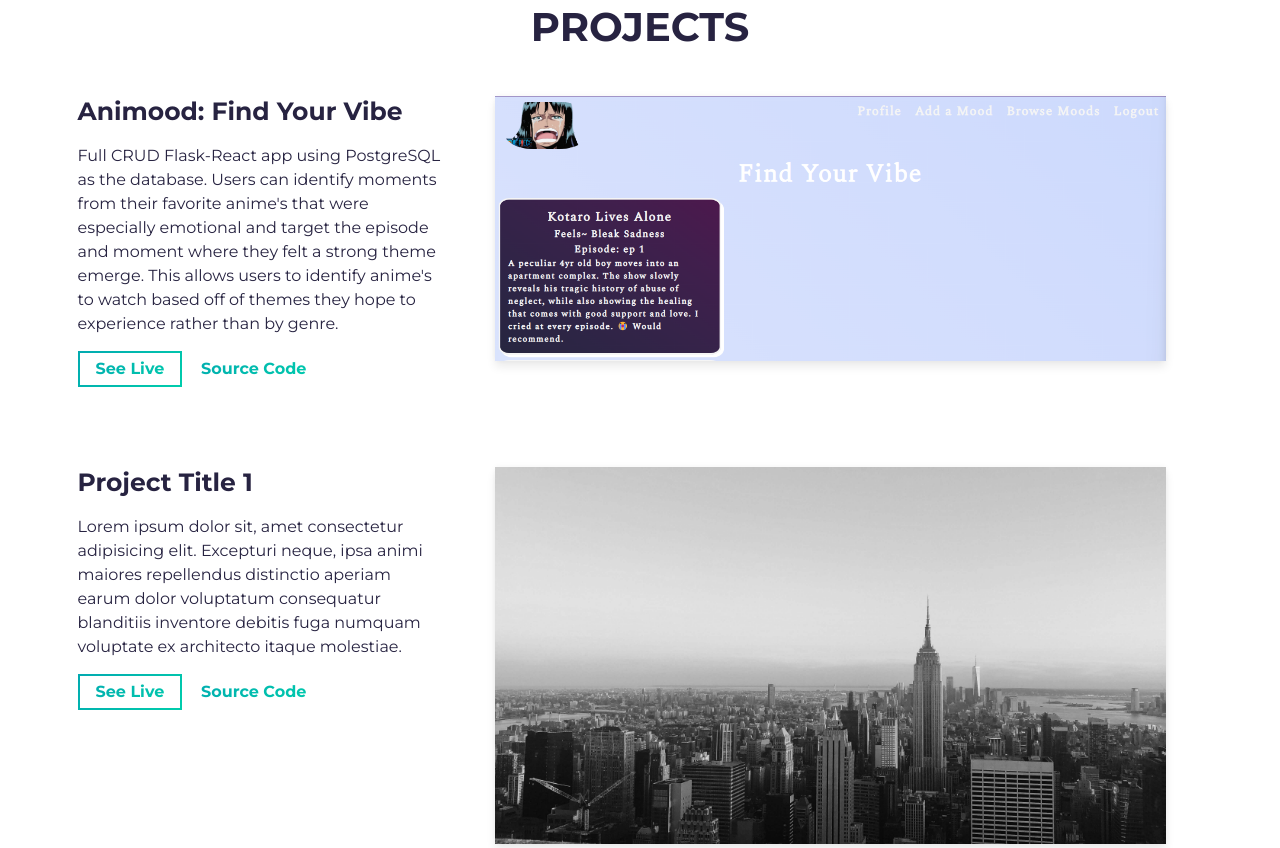
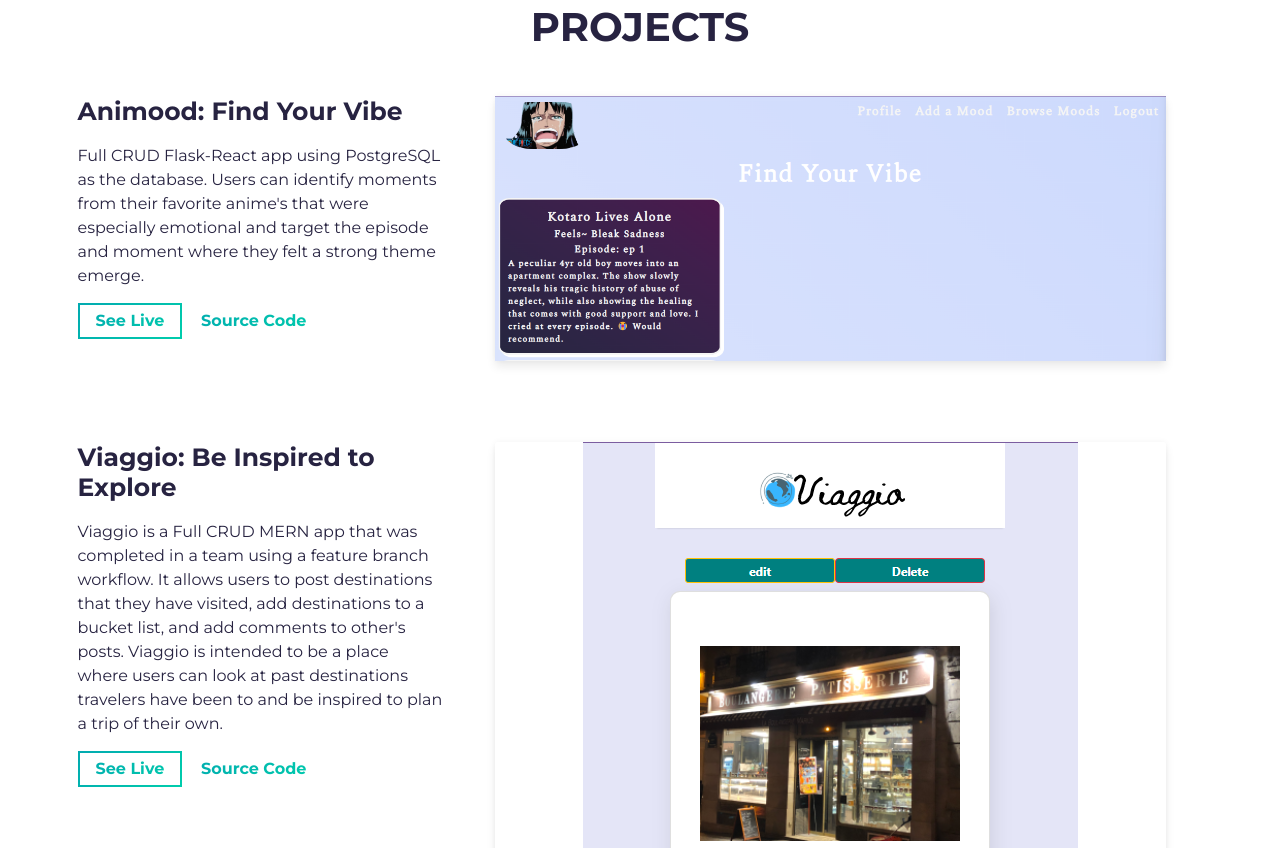
Before and after one commit to gkatsikis/portfolio2, a website built with Parcel: page src/index.html in a window 1280 px wide. Shown: the part 1515-2363 px from the top of the page. Built offline with nearby package versions, Linux system fonts and the light colour scheme.

Commit message:
add third project

```diff
--- a/src/index.html
+++ b/src/index.html
@@ -104,7 +104,7 @@
                 <div>
                   <p class="mb-4">
                     Full CRUD Flask-React app using PostgreSQL as the database.
-                    Users can identify moments from their favorite anime's that were especially emotional and target the episode and moment where they felt a strong theme emerge. This allows users to identify anime's to watch based off of themes they hope to experience rather than by genre.
+                    Users can identify moments from their favorite anime's that were especially emotional and target the episode and moment where they felt a strong theme emerge.
                   </p>
                 </div>
                 <a
@@ -151,21 +151,17 @@
           <div class="row">
             <div class="col-lg-4 col-sm-12">
               <div class="project-wrapper__text load-hidden">
-                <h3 class="project-wrapper__text-title">Project Title 1</h3>
+                <h3 class="project-wrapper__text-title">Viaggio: Be Inspired to Explore</h3>
                 <div>
                   <p class="mb-4">
-                    Lorem ipsum dolor sit, amet consectetur adipisicing elit.
-                    Excepturi neque, ipsa animi maiores repellendus distinctio
-                    aperiam earum dolor voluptatum consequatur blanditiis
-                    inventore debitis fuga numquam voluptate ex architecto
-                    itaque molestiae.
+                    Viaggio is a Full CRUD MERN app that was completed in a team using a feature branch workflow. It allows users to post destinations that they have visited, add destinations to a bucket list, and add comments to other's posts. Viaggio is intended to be a place where users can look at past destinations travelers have been to and be inspired to plan a trip of their own.
                   </p>
                 </div>
                 <a
                   rel="noreferrer"
                   target="_blank"
                   class="cta-btn cta-btn--hero"
-                  href="#!"
+                  href="https://viaggio-front-end.herokuapp.com/"
                 >
                   See Live
                 </a>
@@ -173,7 +169,7 @@
                   rel="noreferrer"
                   target="_blank"
                   class="cta-btn text-color-main"
-                  href="#!"
+                  href="https://github.com/gkatsikis/viaggio-back-end"
                 >
                   Source Code
                 </a>
@@ -181,7 +177,7 @@
             </div>
             <div class="col-lg-8 col-sm-12">
               <div class="project-wrapper__image load-hidden">
-                <a rel="noreferrer" href="#!" target="_blank">
+                <a rel="noreferrer" href="https://github.com/gkatsikis/viaggio-front-end" target="_blank">
                   <div
                     data-tilt
                     data-tilt-max="4"
@@ -192,7 +188,7 @@
                     <img
                       alt="Project Image"
                       class="img-fluid"
-                      src="assets/project.jpg"
+                      src="assets/Viaggio.png"
                     />
                   </div>
                 </a>
```
Also changed, not shown: src/assets/Viaggio.png (added).
